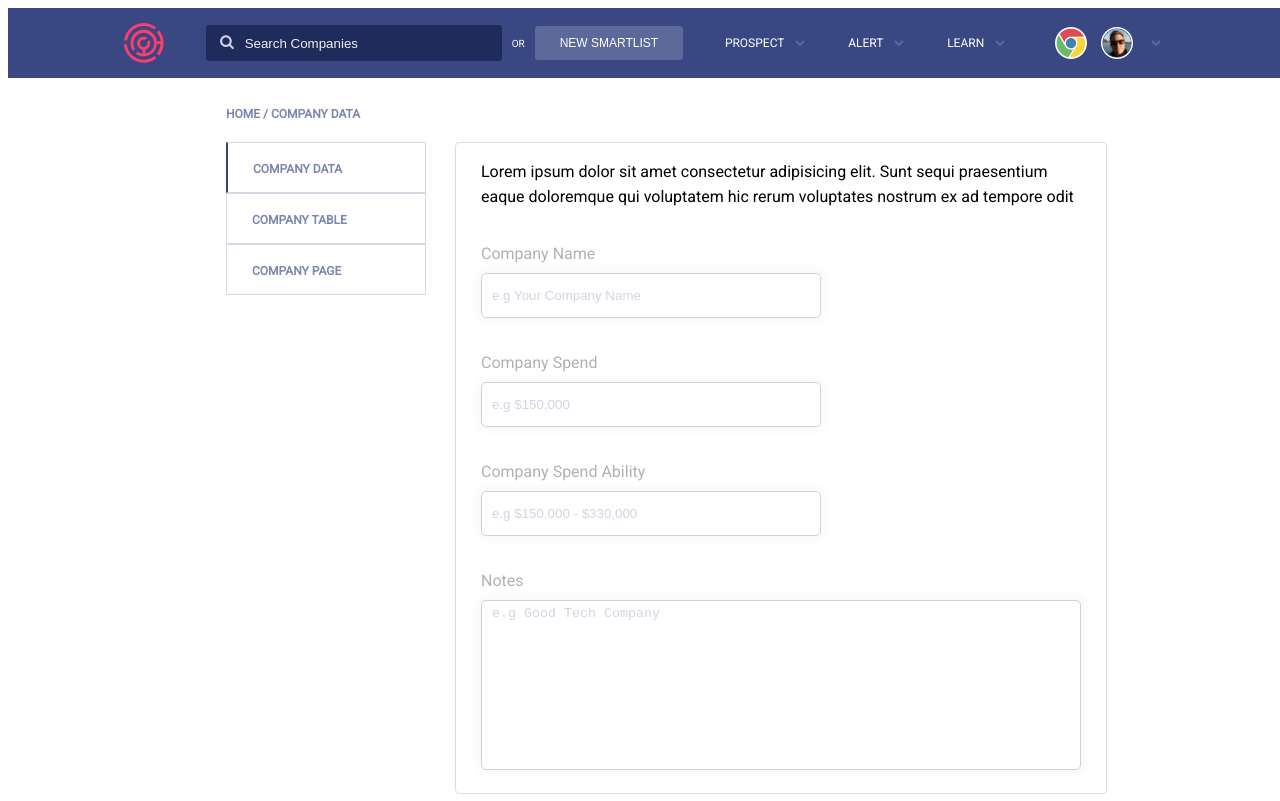
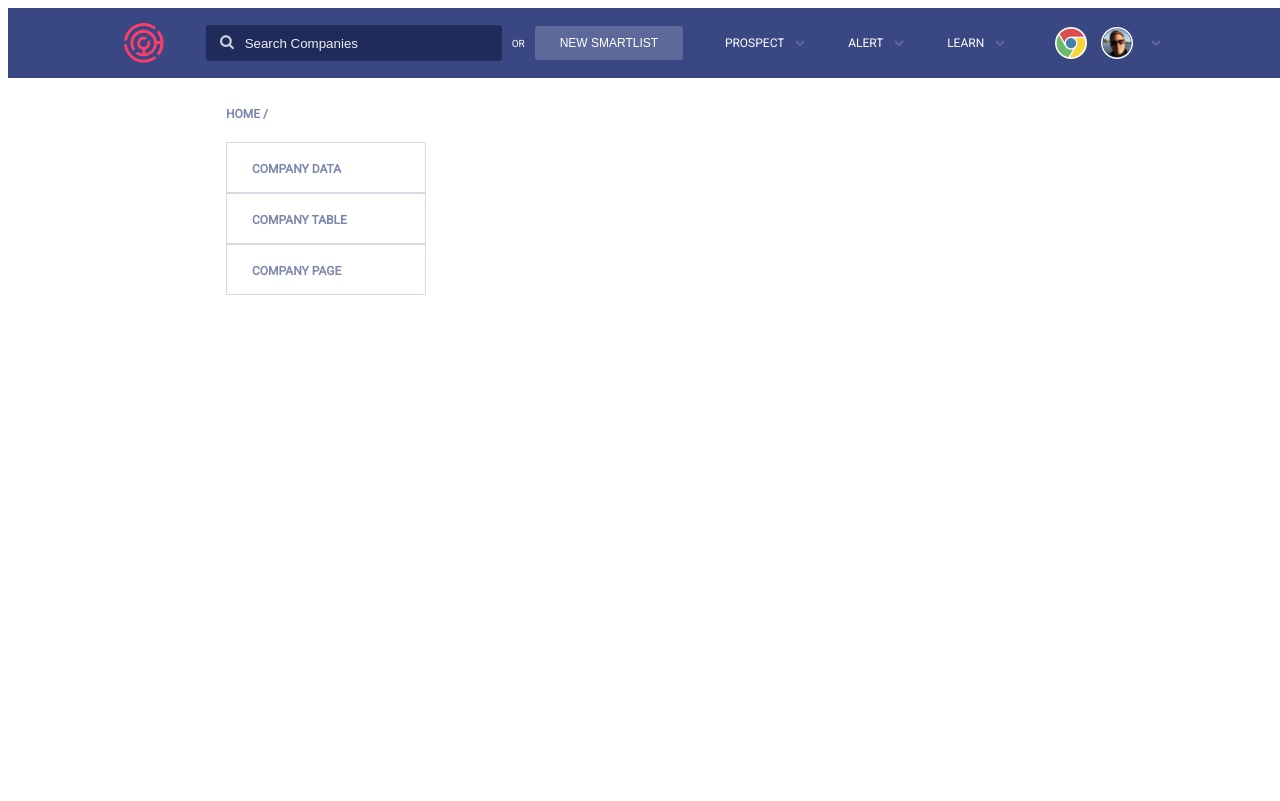
Before and after one commit to ettoremarques/intricatelyChallenge, a Vue app: page /company_page in a window 1280 px wide. Built offline with nearby package versions, Linux system fonts and the light colour scheme; the HTML template or start-up script is replaced by a standard one.

Commit message:
making some routes for the project

```diff
--- a/package.json
+++ b/package.json
@@ -20,7 +20,7 @@
   "license": "ISC",
   "dependencies": {
     "vue": "2.6.8",
-    "vue-router": "^3.0.1",
+    "vue-router": "^3.1.3",
     "vuex": "^3.0.1"
   },
   "devDependencies": {
--- a/src/App.vue
+++ b/src/App.vue
@@ -7,7 +7,7 @@
                 :CompanyListData="CompanyListData"
                 :Adress="Adress"/>
 
-                <CompanyDataForm />
+                <router-view />
             </div>
         </div>
     </div>
@@ -15,9 +15,10 @@
 
 <script>
 
-import Header from "./components/Header.vue"
-import CompanyList from "./components/CompanyList.vue"
-import CompanyDataForm from "./components/CompanyDataForm.vue"
+import Header from "./components/Header.vue";
+import CompanyList from "./components/CompanyList.vue";
+import CompanyDataForm from "./components/CompanyDataForm.vue";
+import VueRouter from 'vue-router';
 
 export default {
     components: {
@@ -25,12 +26,25 @@ export default {
         CompanyList,
         CompanyDataForm
     },
+    name: 'CompanyDataForm',
     data () {
         return {
-            CompanyListData: ["COMPANY DATA", "COMPANY TABLE", "COMPANY PAGE"],
+            CompanyListData: [
+                {
+                    name: "COMPANY DATA",
+                    url: "company_data"
+                },
+                {
+                    name: "COMPANY TABLE",
+                    url: "company_table"
+                },
+                {
+                    name: "COMPANY PAGE",
+                    url: "company_page"
+                }
+            ],
             Adress: {
-                page: "HOME",
-                current: "COMPANY DATA"
+                page: "HOME"
             }
         }
     }
--- /dev/null
+++ b/src/Routing/routing.js
@@ -0,0 +1,20 @@
+import VueRouter from 'vue-router';
+import Vue from 'vue';
+
+import CompanyDataForm from '../components/CompanyDataForm.vue'
+
+Vue.use(VueRouter);
+
+export default new VueRouter( {
+    routes:[
+        {
+            path: '/company_page',
+            name: "Company Page"
+        },
+        {
+            path: '/company_data',
+            name: "Company Data",
+            component: CompanyDataForm
+        }
+    ]
+})
--- a/src/components/CompanyList.vue
+++ b/src/components/CompanyList.vue
@@ -1,16 +1,15 @@
 <template>
   <div class="companyList">
     <div class="adress">
-        <a> {{ pageAdress }} / {{ currentAdress }} </a>
+        <a> {{ pageAdress }} / {{ $route.path.replace('_', ' ').replace('/', '').toUpperCase() }} </a>
     </div>
     <div class="list">
       <div
           v-for="(item, index) in this.CompanyListDataArray"
           :key="index"
-          :class="{selected: selected == index || currentAdress == item}"
-          @click="selected = index">
+          :class="{selected: '/' + item.url == $route.path}">
 
-        <a>{{ item }}</a>
+          <a :href="'#/' + item.url">{{ item.name }}</a>
       </div>
     </div>
   </div>
@@ -26,7 +25,6 @@ export default {
     return {
       CompanyListDataArray: this.CompanyListData,
       pageAdress: this.Adress.page,
-      currentAdress: this.Adress.current,
       selected: undefined
     };
   }
--- a/src/index.js
+++ b/src/index.js
@@ -1,8 +1,11 @@
 import 'Styles/main.scss';
 import Vue from 'vue';
 import App from './App.vue';
+import router from './Routing/routing.js';
+
 
 new Vue({
   render: createElement => createElement(App),
-  el: '#app'
+  el: '#app',
+  router
 });
--- a/src/styles/CompanyList.css
+++ b/src/styles/CompanyList.css
@@ -33,6 +33,7 @@
 
 .companyList .list div a {
   font-weight: bolder;
+  text-decoration: none;
 }
 
 .companyList .list div:hover {
--- a/src/styles/CompanyList.scss
+++ b/src/styles/CompanyList.scss
@@ -27,6 +27,7 @@
 
             a {
                 font-weight: bolder;
+                text-decoration: none;
             }
         }
 
```
Also changed, not shown: 1 other file (tests, documents, lock files or other folders).
